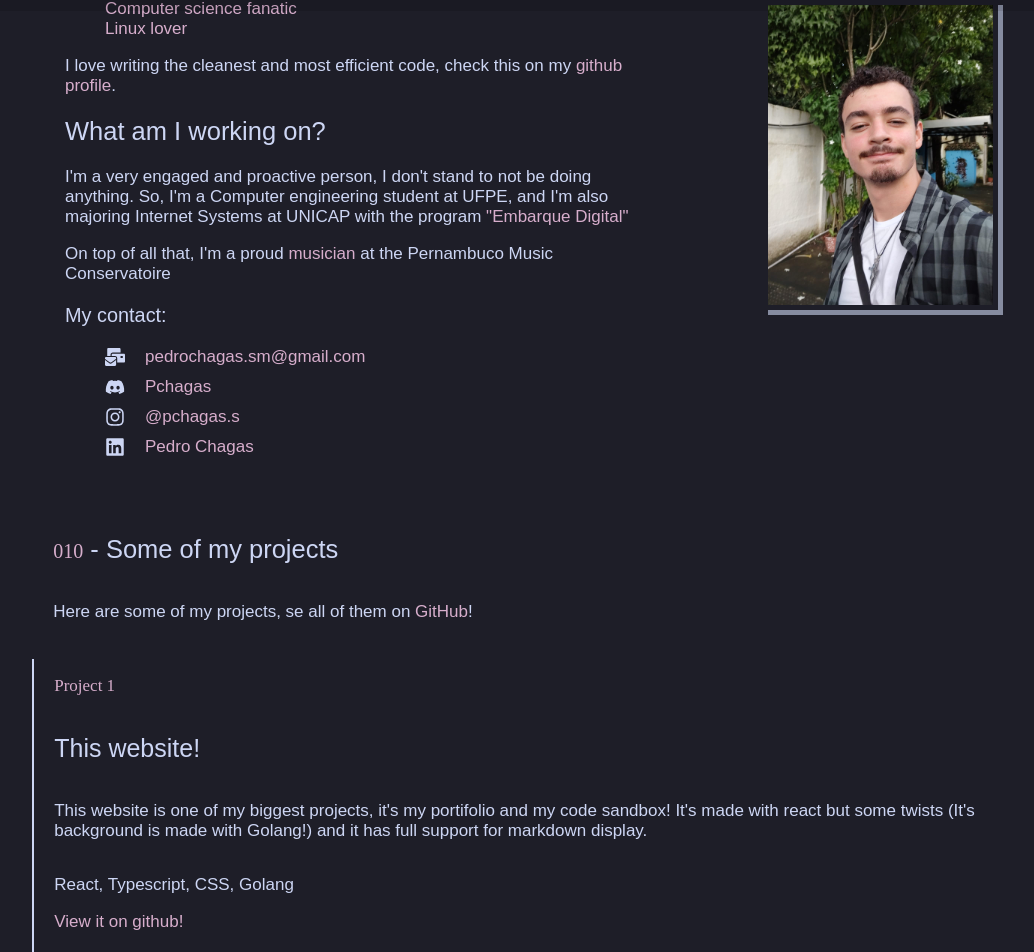
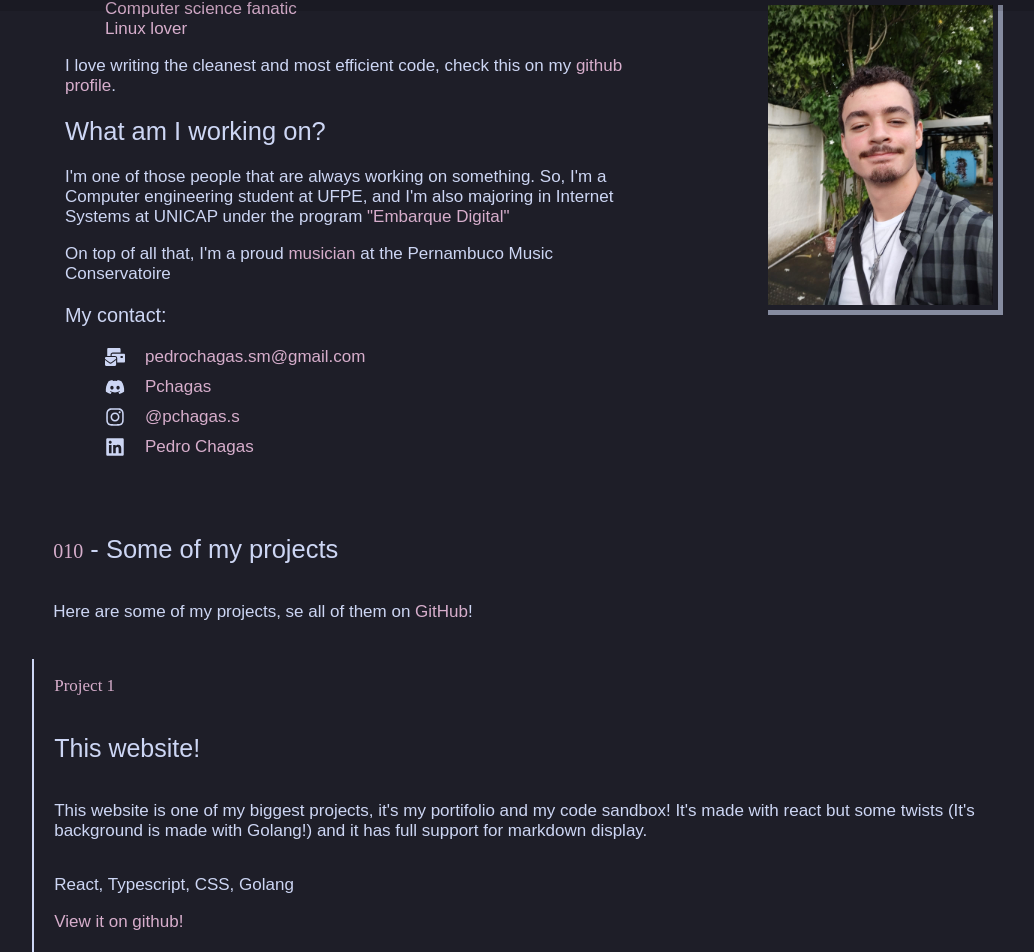
Before and after one commit to pchagas72/personal_website, a React (Vite) app: page / in a window 1280 px wide. Shown: the part 789-1741 px from the top of the page, without its empty margins (126-1160 px from the left). Built offline with nearby package versions, Linux system fonts and the light colour scheme; a web font is replaced by a local one.

Commit message:
Edited about me, need to improve this lazy english

```diff
--- a/src/components/AboutMe/AboutMe.tsx
+++ b/src/components/AboutMe/AboutMe.tsx
@@ -20,9 +20,9 @@ function AboutMe(){
                     <p> I love writing the cleanest and most efficient code, check this on my <a className='prettyLink' href="https://github.com/pchagas72">github profile</a>. </p>
 
                 <h2>What am I working on?</h2>
-                <p>I'm a very engaged and proactive person, I don't stand to not be doing anything.
-                    So, I'm a <a>Computer engineering</a> student at UFPE, and I'm also majoring <a>
-                        Internet Systems</a> at UNICAP with the program <a href='https://www.portodigital.org/noticias/embarque-digital-abre-250-vagas-para-turma-2024-2' className='prettyLink'>"Embarque Digital"</a></p>
+                <p>I'm one of those people that are always working on something.
+                    So, I'm a <a>Computer engineering</a> student at UFPE, and I'm also majoring in <a>
+                        Internet Systems</a> at UNICAP under the program <a href='https://www.portodigital.org/noticias/embarque-digital-abre-250-vagas-para-turma-2024-2' className='prettyLink'>"Embarque Digital"</a></p>
 
                 <p> On top of all that, I'm a proud <a href='https://personal-website-nine-murex.vercel.app/repertoir' className='prettyLink'>musician</a> at the Pernambuco Music Conservatoire </p>
 
```
